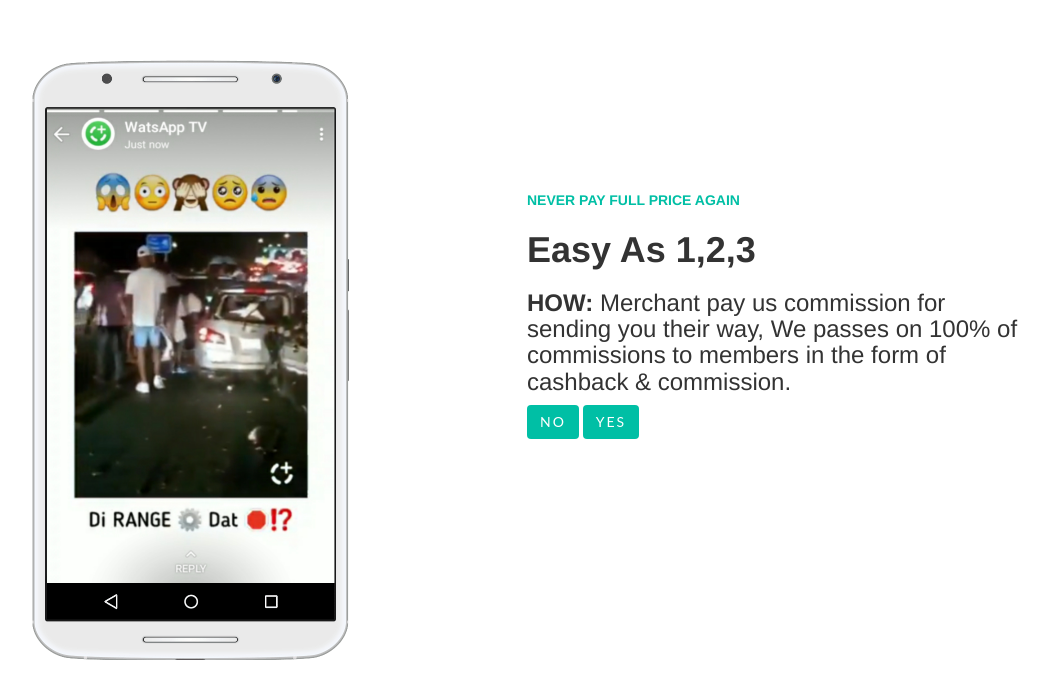
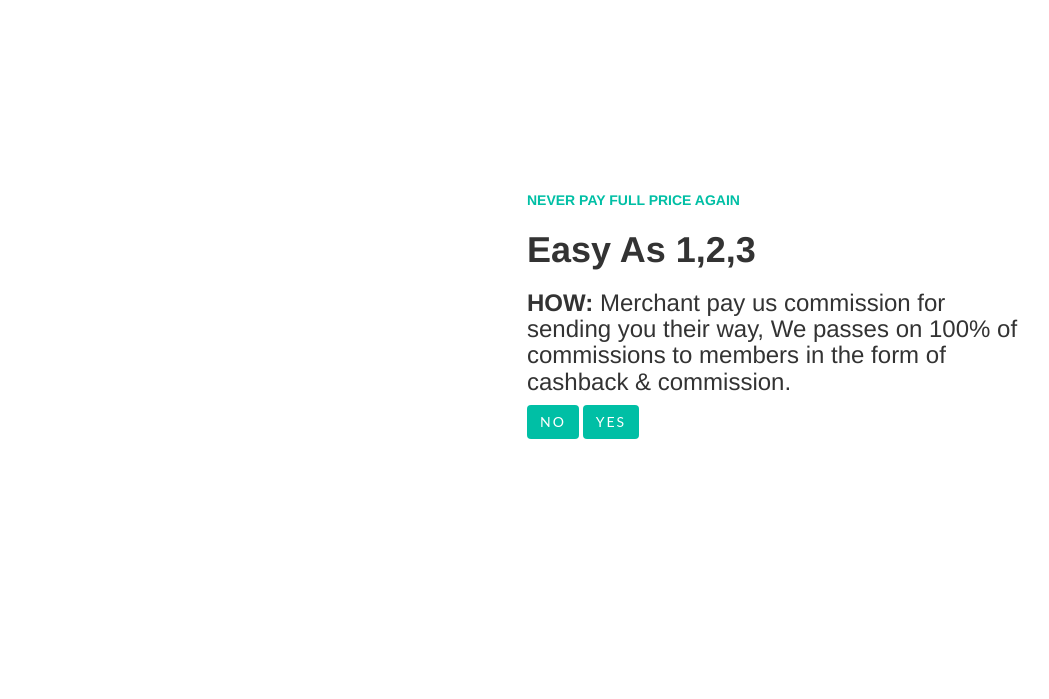
Before and after one commit to allpreegroup/allpreegroup.github.io, a Jekyll site: the page built from index.html, in a window 1280 px wide. Shown: the top 699 px of the page, without its empty margins (158-1207 px from the left). Built offline with Jekyll 4.4.1, drawn with Linux system fonts in a browser that asks for light colours; nearby versions of some CDN libraries.

Commit message:
Update homepage3.html

```diff
--- a/_includes/homepage3.html
+++ b/_includes/homepage3.html
@@ -26,7 +26,7 @@
 
                 <div class="col-md-6">
                         <div class="home-left">
-                     <div class="image-cont"></div>
+                     <div class="image-cont5"></div>
                     </div>
                 </div>
             </div>
```
